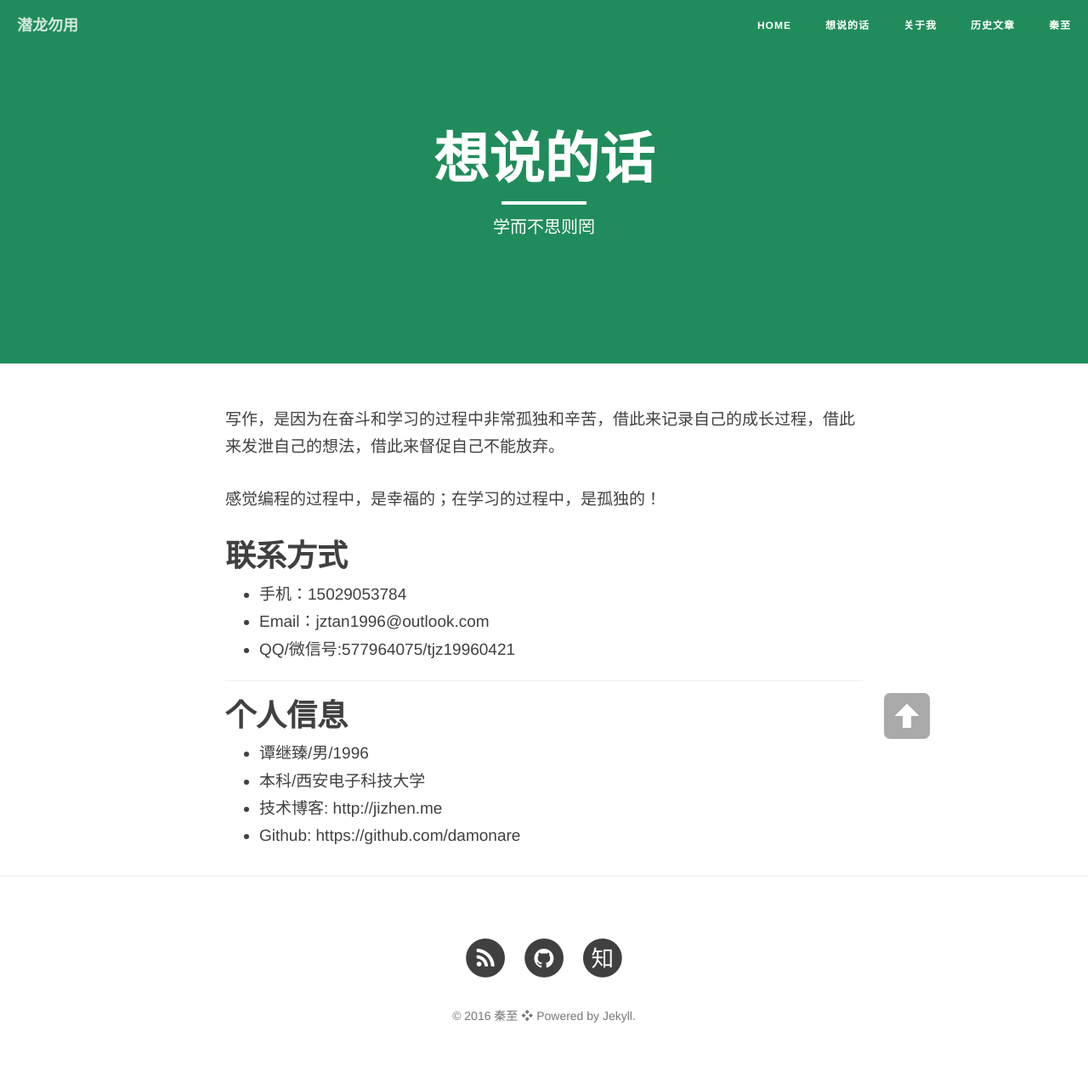
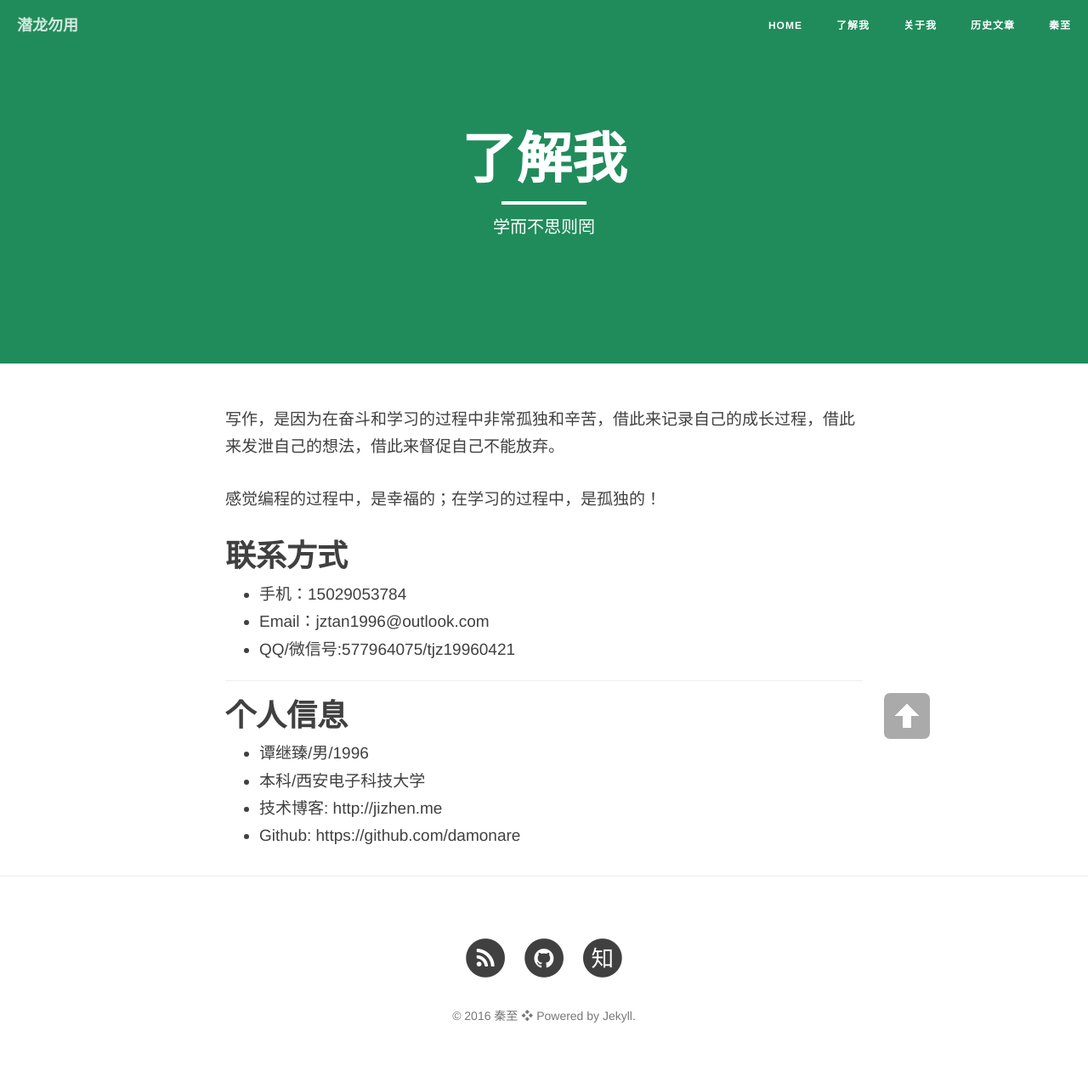
Before and after one commit to travis-green/Damo.github.io, a Jekyll site: the page built from about.md, in a window 1280 px wide. Shown: the whole page at 85% size. Built offline with Jekyll 4.4.1, drawn with Linux system fonts in a browser that asks for light colours; nearby versions of some CDN libraries.

Commit message:
Update about.md

```diff
--- a/about.md
+++ b/about.md
@@ -1,6 +1,6 @@
 ---
 layout: page
-title: "想说的话"
+title: "了解我"
 description: "学而不思则罔 "
 header-img: "img/green.jpg"
 ---
```
